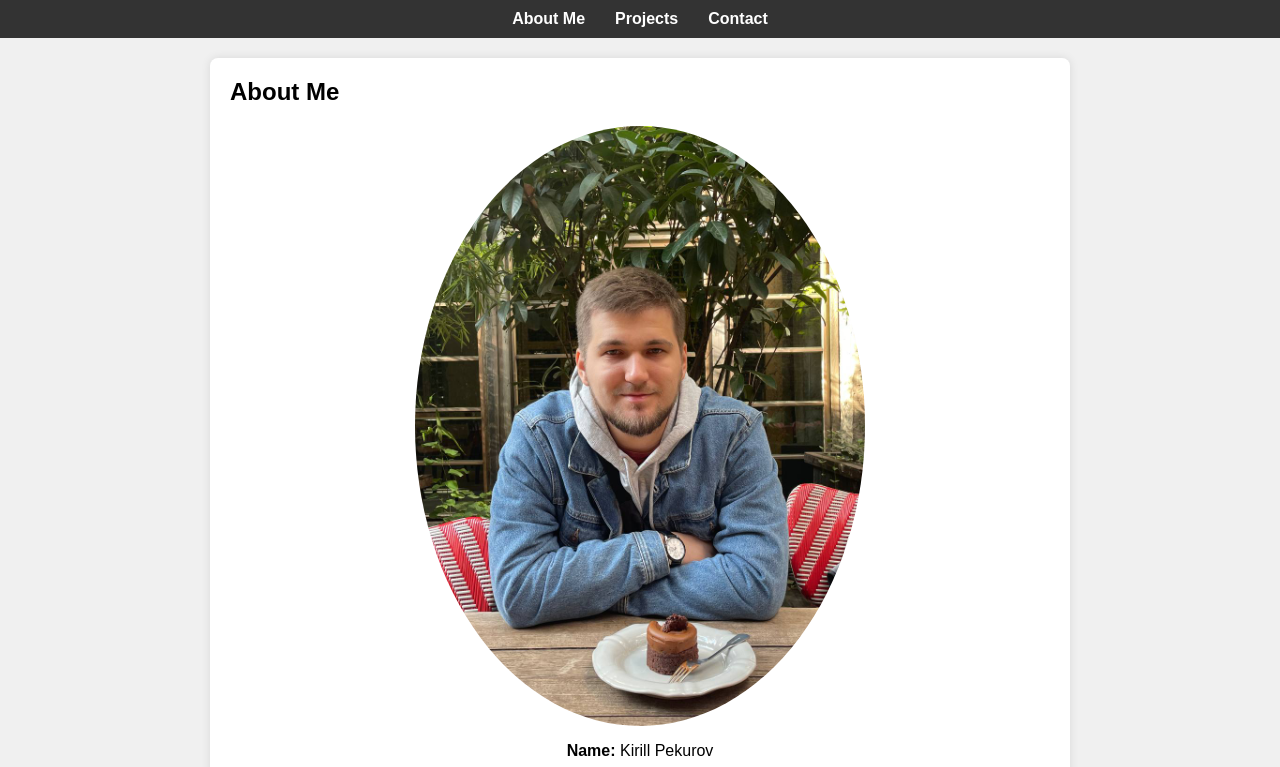
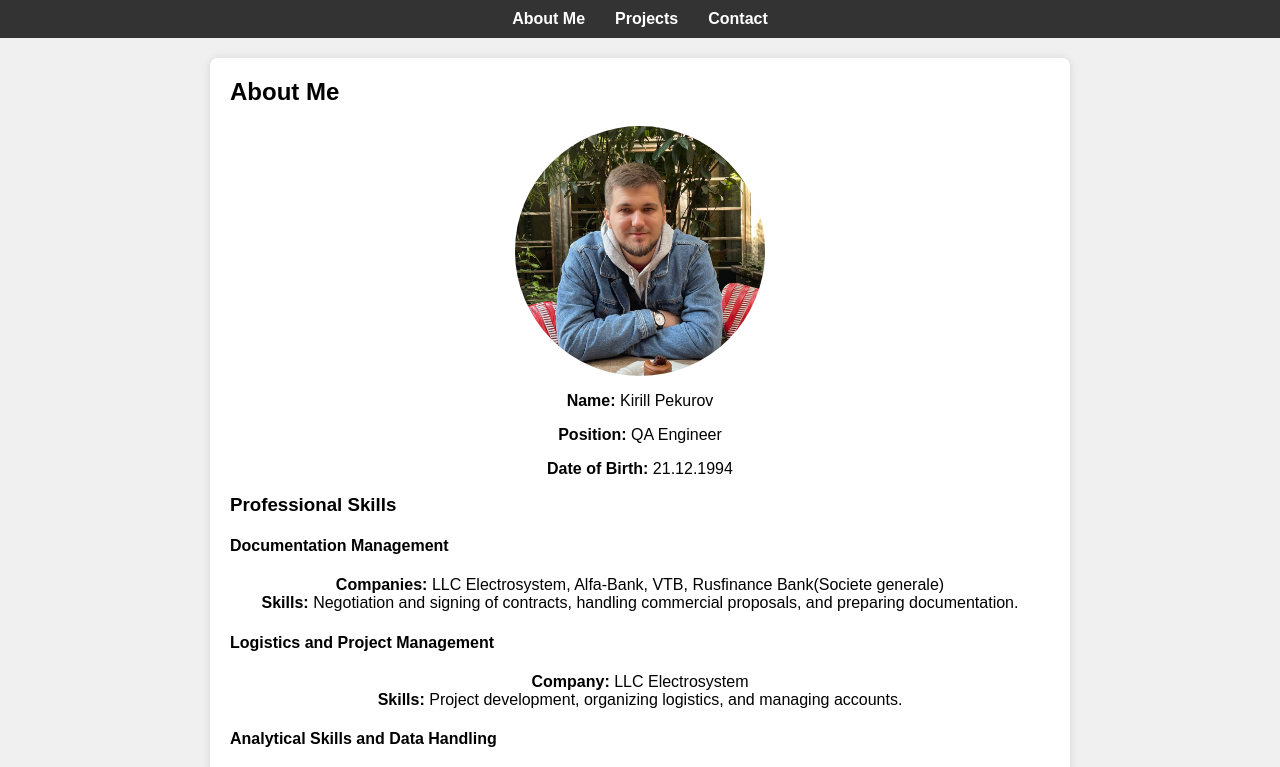
Before and after one commit to Rook-9/pekurov.github.io, a plain HTML site: page index.html in a window 1280 px wide. Shown: the top 767 px of the page. Drawn offline with Linux system fonts and the light colour scheme.

Commit message:
add object fit to main photo

```diff
--- a/index.html
+++ b/index.html
@@ -22,7 +22,8 @@
     <main>
         <section id="about-me">
             <h1>About Me</h1>
-            <img src="images/myPhoto.jpg" alt="Photo of Kirill Pekurov" style="max-width: 450px; border-radius: 50%;">
+            <img src="images/myPhoto.jpg" alt="Photo of Kirill Pekurov"
+                style="max-width: 250px; border-radius: 50%; aspect-ratio: 1 / 1; object-fit: cover">
             <p><strong>Name:</strong> Kirill Pekurov</p>
             <p><strong>Position:</strong> QA Engineer</p>
             <p><strong>Date of Birth:</strong> 21.12.1994</p>
```
